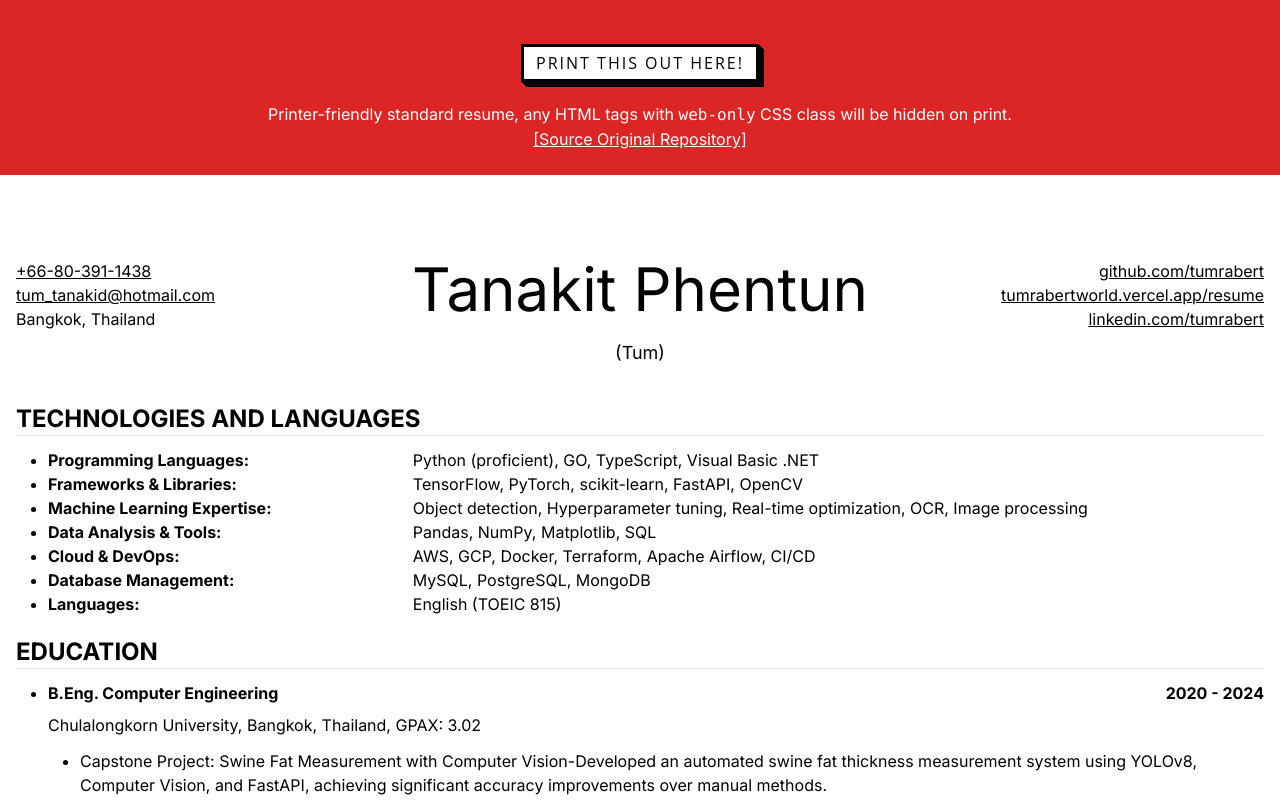
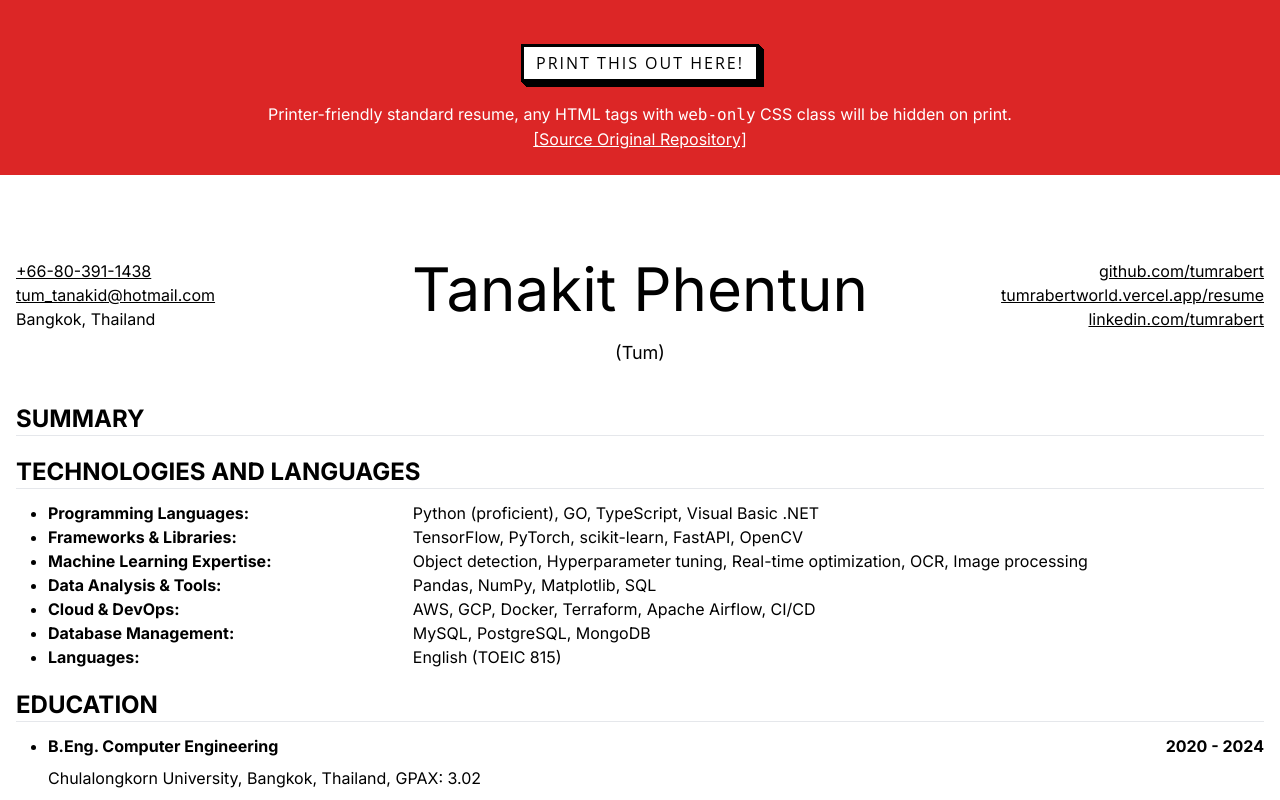
Before and after one commit to tumrabert/tumrabert_landingPage, a Next.js app: page /resume in a window 1280 px wide. Shown: the top 800 px of the page. Built offline with nearby package versions, Linux system fonts and the light colour scheme.

Commit message:
add summary section

```diff
--- a/app/components/MainContent.tsx
+++ b/app/components/MainContent.tsx
@@ -7,6 +7,7 @@ import Work from "./Workexp";
 import Projects from "./Projects";
 import Certificates from "./Certificates";
 import Interests from "./Interests";
+import Summary from "./Summary";
 
 // Props typing
 interface MainContentProps {
@@ -18,6 +19,7 @@ interface MainContentProps {
     projects: any;
     certificates: any;
     interests: any;
+    summary:string;
   };
 }
 
@@ -26,6 +28,7 @@ const MainContent: React.ForwardRefRenderFunction<HTMLDivElement, MainContentPro
   return (
     <div ref={ref} className="text-center p-4 m-0 md:m-8 xl:mx-auto max-w-screen-xl">
       <Intro intros={data.intro} />
+      <Summary summary={data.summary}/>
       <Technologies technologies={data.technologies} />
       <Education educations={data.educations} />
       <Projects projects={data.projects} />
--- /dev/null
+++ b/app/components/Summary.tsx
@@ -0,0 +1,21 @@
+import React from "react";
+import Title from "./textComponents/Title";
+import ReactMarkdown from "react-markdown";
+
+interface Props {
+  summary: string;
+}
+
+
+const Summary: React.FC<Props> = ({ summary }) => {
+  return (
+    <div>
+      <Title>Summary</Title>
+      <div className="flex-1 text-left print:pl-6 indent-8 mt-3">
+      <ReactMarkdown>{summary}</ReactMarkdown>
+      </div>
+    </div>
+  );
+};
+
+export default Summary;
```
